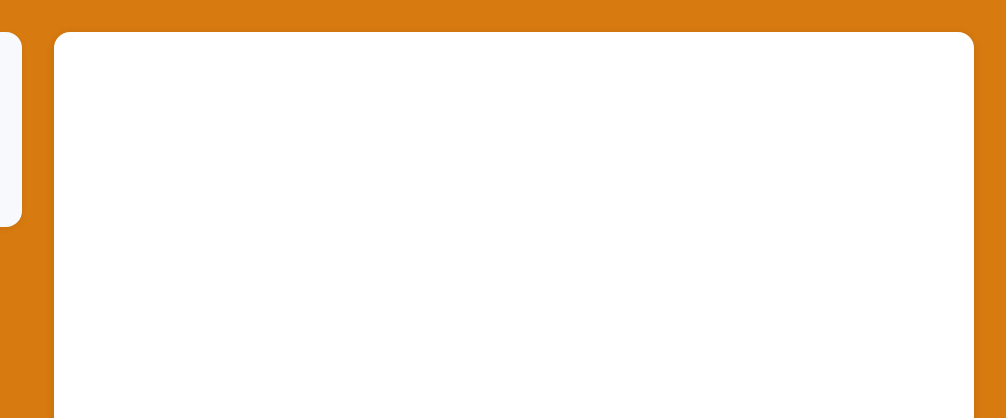
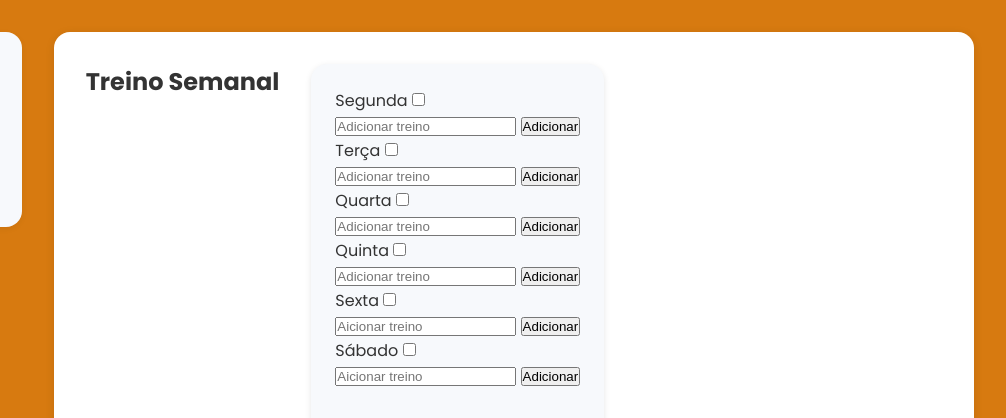
Before and after one commit to NathanMenddes/site-minimal, a plain HTML site: page treino2.html in a window 1280 px wide. Shown: the top 418 px of the page, 274-1280 px from the left. Drawn offline with nearby package versions, Linux system fonts and the light colour scheme.

Commit message:
update treino2

```diff
--- a/src/css/treino2.css
+++ b/src/css/treino2.css
@@ -142,6 +142,6 @@ body {
   }
 
   .conteudo {
-    width: 100%;
+    width: 500%;
   }
 }
--- a/treino2.html
+++ b/treino2.html
@@ -32,6 +32,49 @@
       </section>
 
       <section class="conteudo">
+                <h1 id="treino-conteudo">Treino Semanal</h1>
+        <div>
+
+            <div class="input-section">
+                <p>Segunda <input type="checkbox" name="checkbox" id=""></p>
+                <input type="text" id="taskInput" placeholder="Adicionar treino">
+                <button id="addTaskBtn">Adicionar</button>
+            </div>
+
+            <div class="input-section">
+                <p>Terça <input type="checkbox" name="checkbox" id=""></p>
+                <input type="text" id="taskInput" placeholder="Adicionar treino">
+                <button id="addTaskBtn">Adicionar</button>
+            </div>
+
+            <div class="input-section">
+                 <p>Quarta <input type="checkbox" name="checkbox" id=""></p>
+                <input type="text" id="taskInput" placeholder="Adicionar treino">
+                <button id="addTaskBtn">Adicionar</button>
+            </div>
+
+            <div class="input-section">
+                <p>Quinta <input type="checkbox" name="checkbox" id=""></p>
+                <input type="text" id="taskInput" placeholder="Adicionar treino">
+                <button id="addTaskBtn">Adicionar</button>
+            </div>
+
+            <div class="input-section">
+                <p>Sexta <input type="checkbox" name="checkbox" id=""></p>
+                <input type="text" id="taskInput" placeholder="Aicionar treino">
+                <button id="addTaskBtn">Adicionar</button>
+            </div>
+
+            <div class="input-section">
+                <p>Sábado <input type="checkbox" name="checkbox" id=""></p>
+                <input type="text" id="taskInput" placeholder="Aicionar treino">
+                <button id="addTaskBtn">Adicionar</button>
+            </div>
+
+
+
+        </div>
+
 
       </section>
     </div>
```
